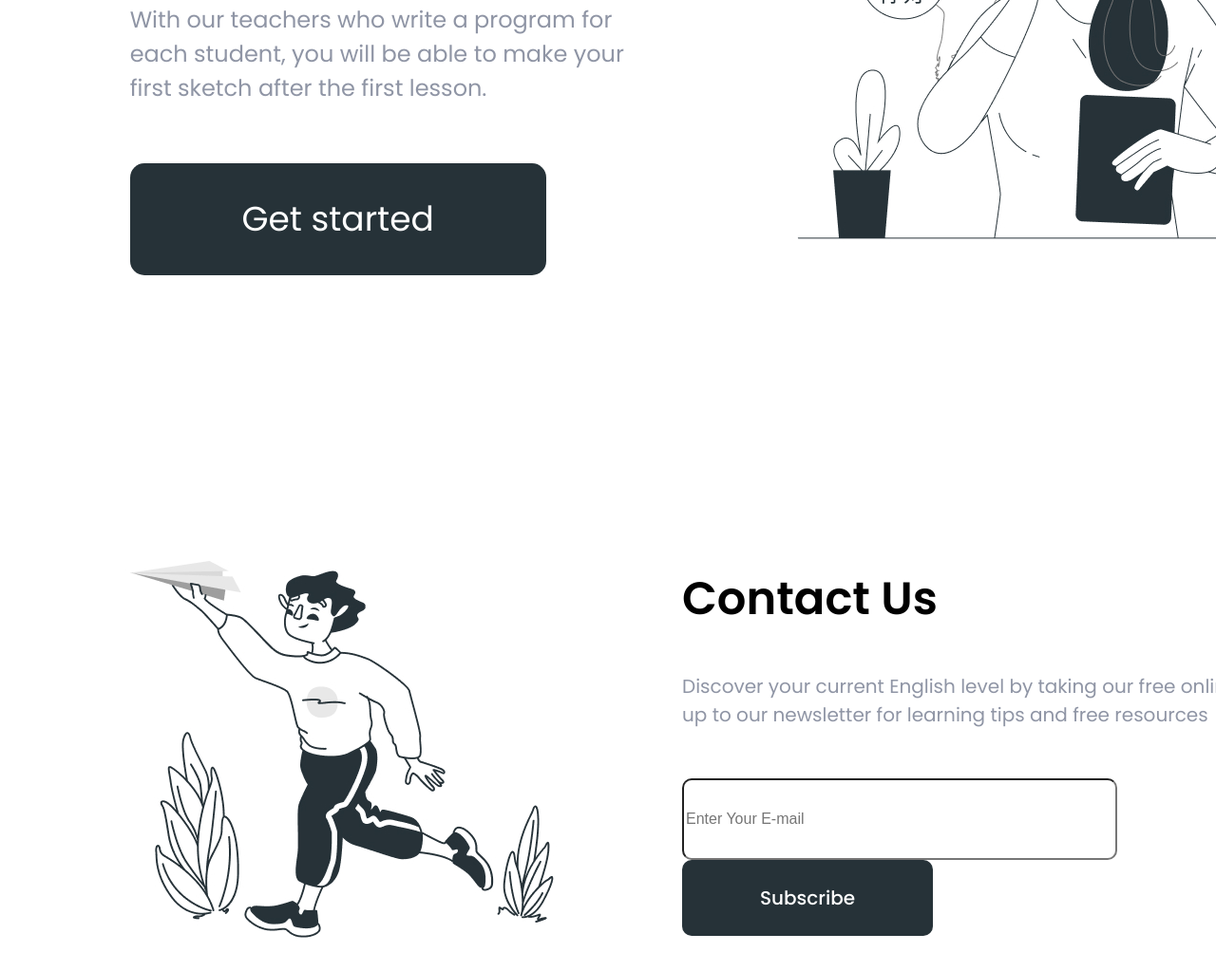
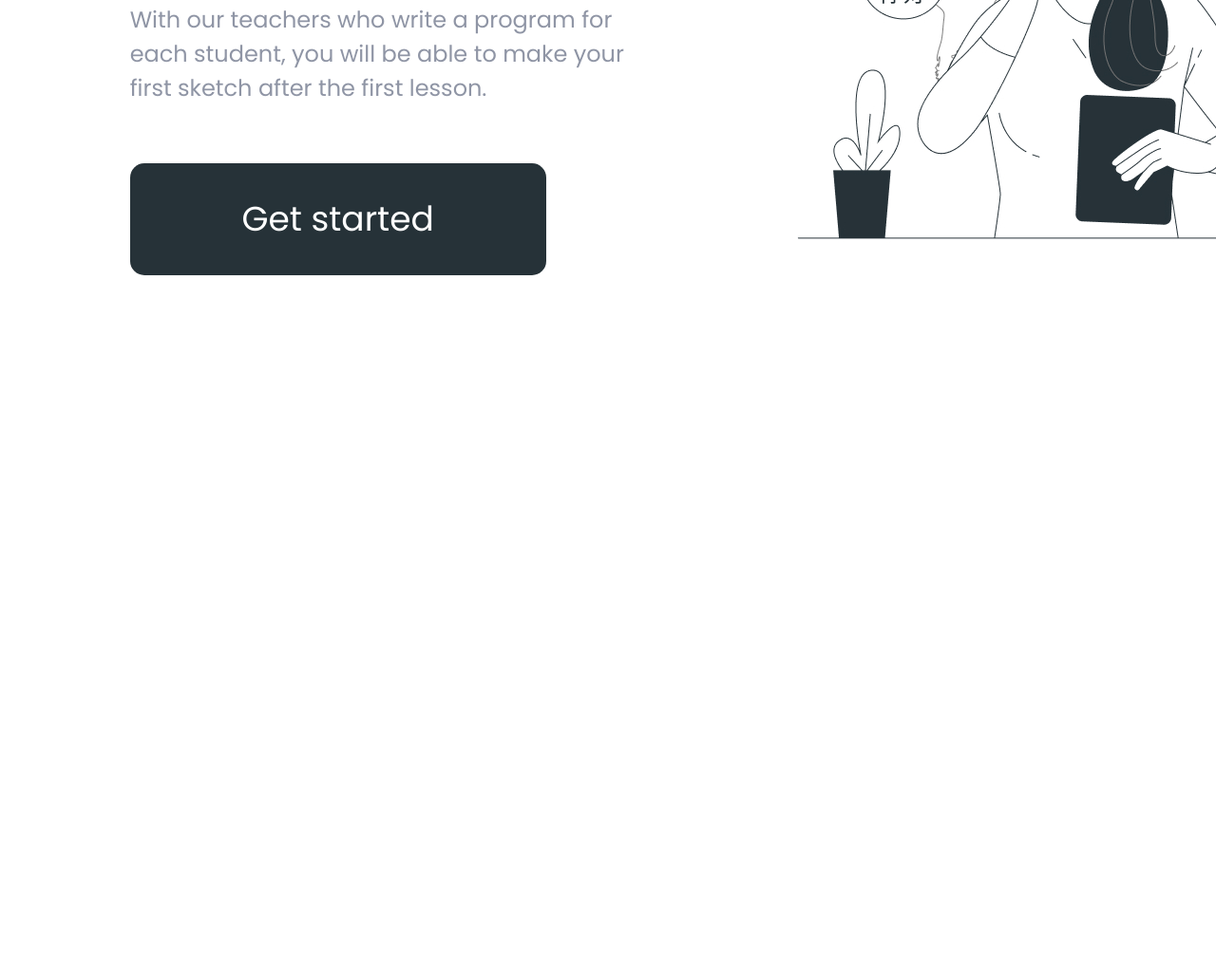
Before and after one commit to Clarionkgz/hello-github-actions, a plain HTML site: page index.html in a window 1280 px wide. Shown: the part 535-1558 px from the top of the page at 95% size. After the commit the page ends 865 px from the top, so only its background shows below. Drawn offline with Linux system fonts and the light colour scheme.

Commit message:
delete footer

```diff
--- a/index.html
+++ b/index.html
@@ -60,25 +60,5 @@
             </div>
         </div>
     </header>
-    <footer class="footer">
-        <div class="container">
-            <div class="hero-wrapper">
-            <div class="wrapper-img">
-                <img src="/img/contacts.jpg" alt="img footer" class="footer-img">
-            </div>
-            <div class="title">
-                <h1 class="title__h1">Contact Us</h1>
-                <p class="title__p">Discover your current English level by taking our free online English test.Sign up to our newsletter for learning tips and free resources</p>
-                <form class="form" action="" method="">
-                    <input class="form" type="text" name="email" placeholder="Enter Your E-mail">
-                    <div class="button-div">
-                    <a class="button2" >Subscribe</a>
-                    </div>
-                </form>
-            </div>
-
-            </div>
-        </div>
-    </footer>
 </body>
 </html>
--- a/style.css
+++ b/style.css
@@ -173,7 +173,7 @@ margin-right: 143.25px;
 }
 
 /* --------------------finish header-------------------- */
-/* --------------------footer--------------------------- */
+/* --------------------footer---------------------------
 
 .footer{
     margin-top: 261px;
@@ -234,3 +234,4 @@ font-size: 20px;
 line-height: 30px;
 color: #FFFFFF;
         }
+      */
```
Also changed, not shown: img/Typewriter-bro 1.jpg (added).
